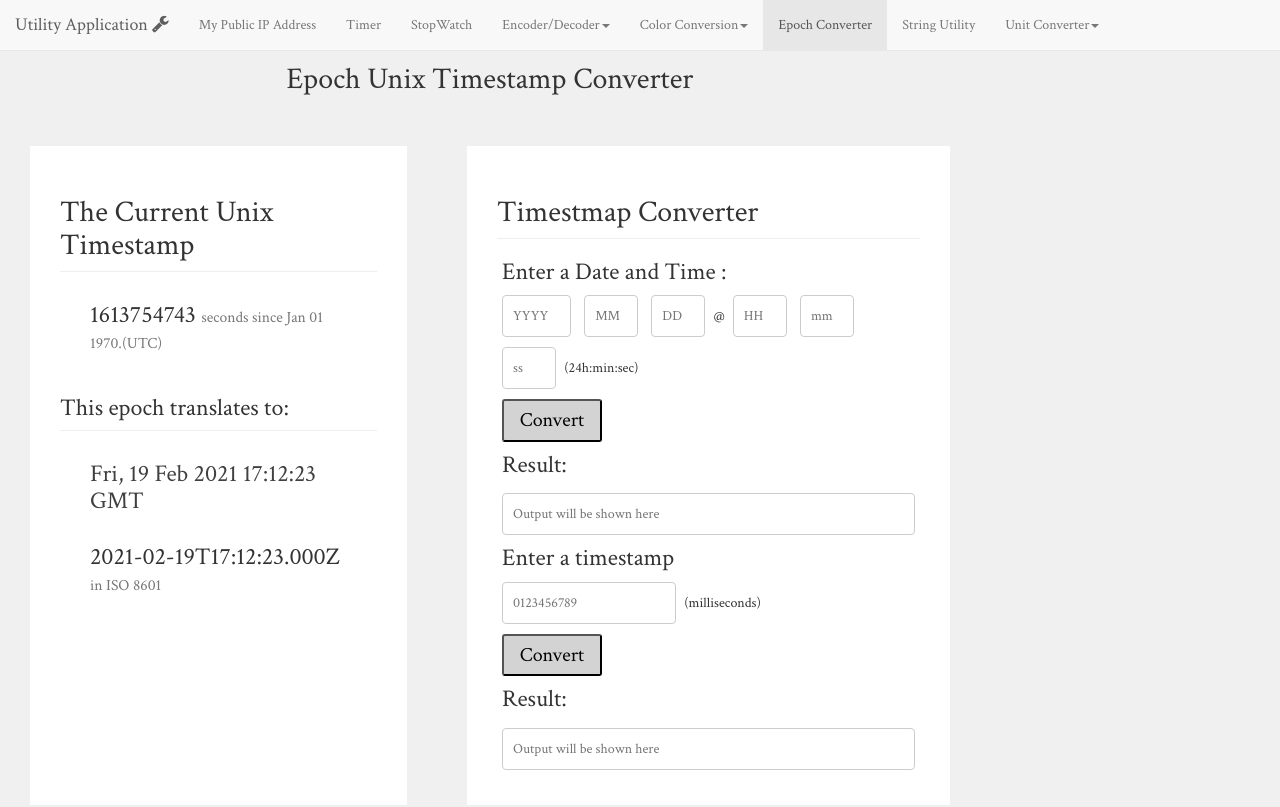
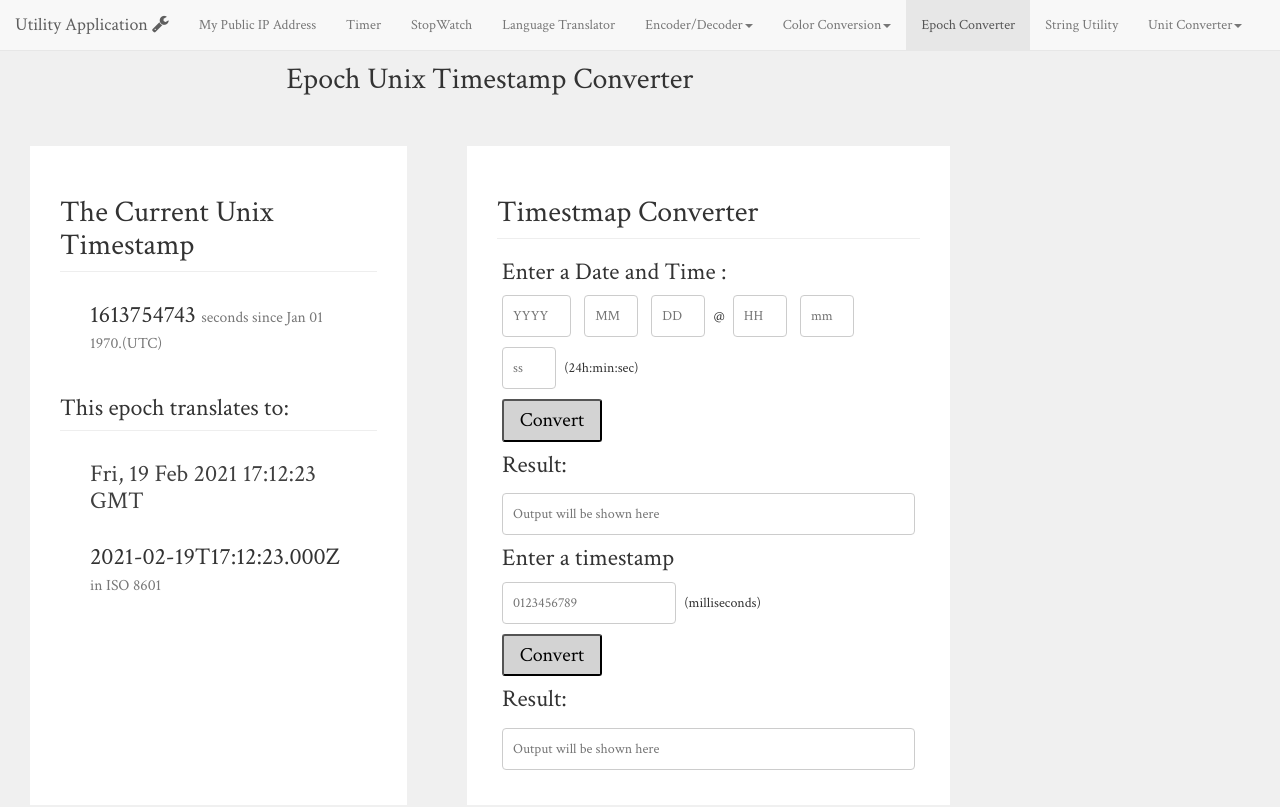
Before and after one commit to aangupta/TimeConverter, a website: page index.html in a window 1280 px wide. Shown: the top 807 px of the page. Drawn offline with nearby package versions, Linux system fonts and the light colour scheme.

Commit message:
added language translator link

```diff
--- a/index.html
+++ b/index.html
@@ -41,6 +41,8 @@
                 <li><a href="https://utilityappmain.netlify.app/index.html">My Public IP Address</a></li>
                 <li><a href="https://utilityappmain.netlify.app/timer.html">Timer</a></li>
                 <li><a href="https://utilityappmain.netlify.app/stopwatch.html">StopWatch</a></li>
+                <li><a href="https://utilityappmain.netlify.app/languagetranslator">Language Translator</a></li>
+
 
                 <li class="dropdown">
                     <a href="https://utilityapp1.netlify.app/" target ="blank" class="dropdown-toggle" data-toggle="dropdown">Encoder/Decoder<span class="caret"></span></a>
```
